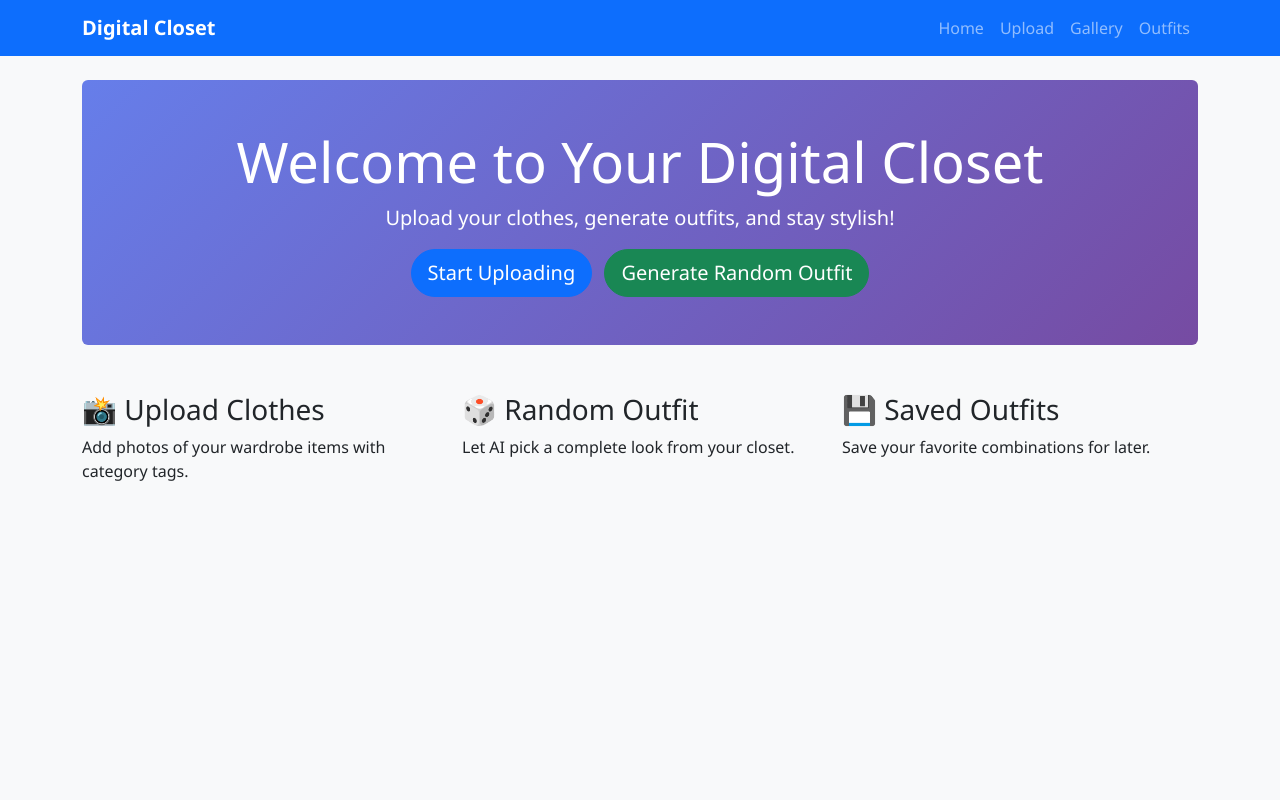
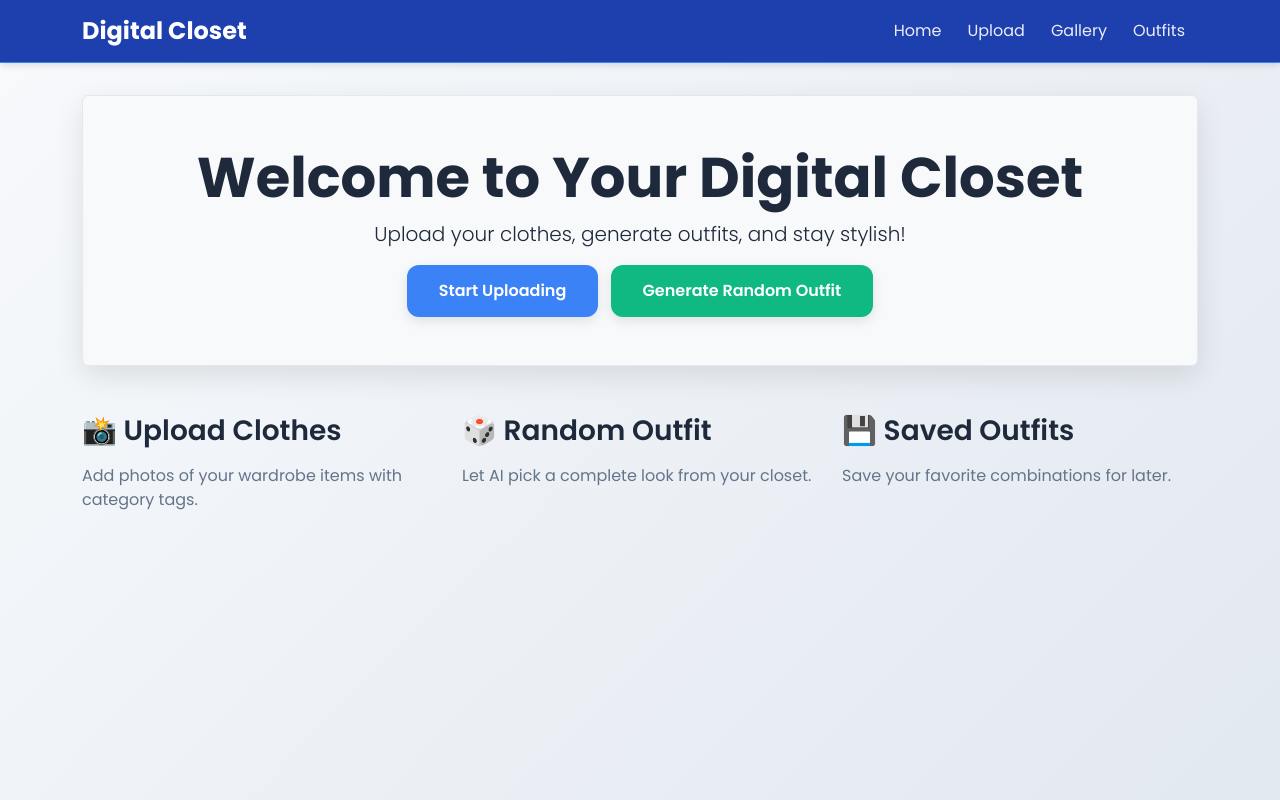
Before and after one commit to Yash-15252/Digital-Closet-App, a Flask app: page / in a window 1280 px wide. Run offline with Flask 3, Linux system fonts and the light colour scheme.

Commit message:
Initial commit: Professional Digital Closet App

```diff
--- a/app.py
+++ b/app.py
@@ -1,5 +1,4 @@
 from flask import Flask, render_template, request, redirect, url_for, flash, jsonify
-from flask_uploads import UploadSet, IMAGES, configure_uploads
 from flask_sqlalchemy import SQLAlchemy
 from models import db, Clothing, Outfit
 from config import Config
@@ -13,12 +12,6 @@ app.config.from_object(Config)
 
 db.init_app(app)
 
-# Uploads setup
-images = UploadSet('images', IMAGES)
-configure_uploads(app, images)
-
-
-
 @app.route('/')
 def index():
     return render_template('index.html')
@@ -29,8 +22,13 @@ def upload():
         file = request.files.get('file')
         category = request.form.get('category')
         if file and category:
-            filename = images.save(file)
-            clothing = Clothing(image_path=images.url(filename), category=category)
+            filename = secure_filename(file.filename)
+            upload_dir = 'static/uploads'
+            os.makedirs(upload_dir, exist_ok=True)
+            file_path = os.path.join(upload_dir, filename)
+            file.save(file_path)
+            image_path = f'/{upload_dir}/{filename}'
+            clothing = Clothing(image_path=image_path, category=category)
             db.session.add(clothing)
             db.session.commit()
             flash('Clothing item uploaded successfully!')
@@ -76,4 +74,4 @@ def save_outfit():
 if __name__ == '__main__':
     with app.app_context():
         db.create_all()
-    app.run(debug=True)
+    app.run(debug=True, host='0.0.0.0')
--- a/config.py
+++ b/config.py
@@ -5,8 +5,5 @@ load_dotenv()
 
 class Config:
     SECRET_KEY = os.environ.get('SECRET_KEY') or 'dev-secret-key-change-in-prod'
-    SQLALCHEMY_DATABASE_URI = os.environ.get('DATABASE_URL') or \
-        'sqlite:///instance/app.db'
+    SQLALCHEMY_DATABASE_URI = 'sqlite:///app.db'
     SQLALCHEMY_TRACK_MODIFICATIONS = False
-    UPLOADED_IMAGES_DEST = 'static/uploads'
-    UPLOADED_IMAGES_ALLOW = ['jpg', 'jpeg', 'png', 'gif']
--- a/requirements.txt
+++ b/requirements.txt
@@ -1,7 +1,5 @@
 Flask==3.0.3
 Flask-SQLAlchemy==3.1.1
-Flask-Uploads==0.2.1
-Pillow==10.4.0
 Werkzeug==3.0.4
 python-dotenv==1.0.1
 pytest==8.3.2
--- a/static/css/style.css
+++ b/static/css/style.css
@@ -1,30 +1,227 @@
+* {
+  margin: 0;
+  padding: 0;
+  box-sizing: border-box;
+}
+
+@import url('https://fonts.googleapis.com/css2?family=Poppins:wght@300;400;600;700&display=swap');
+
 body {
-    font-family: 'Segoe UI', Tahoma, Geneva, Verdana, sans-serif;
-    background-color: #f8f9fa;
+  font-family: 'Poppins', sans-serif;
+  background: linear-gradient(135deg, #f8fafc 0%, #e2e8f0 100%);
+  color: #1e293b;
+  min-height: 100vh;
+}
+
+.navbar {
+  background: #1e40af !important;
+  box-shadow: 0 4px 6px -1px rgba(0, 0,0,0.1);
+  border-bottom: 1px solid #3b82f6;
+}
+
+.navbar-brand {
+  font-weight: 700;
+  font-size: 1.5rem;
+  color: white !important;
+}
+
+.nav-link {
+  color: rgba(255,255,255,0.9) !important;
+  transition: all 0.3s ease;
+  border-radius: 8px;
+  margin: 0 5px;
+  padding: 8px 16px;
+}
+
+.nav-link:hover {
+  background: #3b82f6;
+  color: white !important;
+  transform: translateY(-1px);
 }
 
 .jumbotron {
-    background: linear-gradient(135deg, #667eea 0%, #764ba2 100%);
-    color: white;
+  background: white;
+  border-radius: 20px;
+  box-shadow: 0 10px 30px rgba(0,0,0,0.1);
+  color: #1e293b;
+  text-align: center;
+  padding: 4rem 2rem;
+  margin: 2rem 0;
+  animation: fadeInUp 1s ease;
+  border: 1px solid #e2e8f0;
+}
+
+@keyframes fadeInUp {
+  from { opacity: 0; transform: translateY(30px); }
+  to { opacity: 1; transform: translateY(0); }
+}
+
+.display-4 {
+  font-weight: 700;
+  color: #1e293b;
+}
+
+.btn {
+  border-radius: 12px;
+  padding: 14px 32px;
+  font-weight: 600;
+  transition: all 0.3s ease;
+  border: none;
+  font-size: 1rem;
+  position: relative;
+  cursor: pointer;
+  box-shadow: 0 4px 12px rgba(0,0,0,0.1);
+}
+
+.btn-primary {
+  background: #3b82f6;
+  color: white;
+}
+
+.btn-primary:hover {
+  background: #2563eb;
+  transform: translateY(-2px);
+  box-shadow: 0 8px 25px rgba(59,130,246,0.4);
+}
+
+.btn-success {
+  background: #10b981;
+  color: white;
+}
+
+.btn-success:hover {
+  background: #059669;
+  transform: translateY(-2px);
+  box-shadow: 0 8px 25px rgba(16,185,129,0.4);
+}
+
+.btn-secondary {
+  background: #6b7280;
+  color: white;
+}
+
+.btn-secondary:hover {
+  background: #4b5563;
+  transform: translateY(-2px);
 }
 
 .card {
-    transition: transform 0.2s, box-shadow 0.2s;
+  background: white;
+  border-radius: 16px;
+  box-shadow: 0 4px 20px rgba(0,0,0,0.08);
+  transition: all 0.3s ease;
+  border: 1px solid #f1f5f9;
+  overflow: hidden;
 }
 
 .card:hover {
-    transform: translateY(-5px);
-    box-shadow: 0 10px 20px rgba(0,0,0,0.1);
+  transform: translateY(-8px);
+  box-shadow: 0 20px 40px rgba(0,0,0,0.12);
 }
 
-.navbar-brand {
-    font-weight: bold;
+.card-img-top {
+  height: 250px;
+  object-fit: cover;
+  transition: transform 0.4s ease;
 }
 
-img {
-    border-radius: 8px;
+.card:hover .card-img-top {
+  transform: scale(1.05);
 }
 
-.btn {
-    border-radius: 25px;
+.form-control, .form-select {
+  border-radius: 12px;
+  border: 2px solid #e2e8f0;
+  background: white;
+  transition: all 0.3s ease;
+  padding: 12px 16px;
+  box-shadow: 0 1px 3px rgba(0,0,0,0.05);
 }
+
+.form-control:focus, .form-select:focus {
+  border-color: #3b82f6;
+  box-shadow: 0 0 0 0.2rem rgba(59,130,246,0.15);
+  transform: translateY(-1px);
+}
+
+.alert {
+  border-radius: 12px;
+  border: none;
+  box-shadow: 0 4px 12px rgba(0,0,0,0.1);
+  backdrop-filter: blur(10px);
+  background: #eff6ff;
+  border-left: 4px solid #3b82f6;
+}
+
+.pre {
+  background: #f8fafc;
+  border-radius: 12px;
+  font-size: 0.9rem;
+  max-height: 200px;
+  overflow-y: auto;
+  border: 1px solid #e2e8f0;
+  padding: 16px;
+}
+
+.row > div {
+  animation: fadeIn 0.6s ease forwards;
+  opacity: 0;
+}
+
+.row > div:nth-child(1) { animation-delay: 0.1s; }
+.row > div:nth-child(2) { animation-delay: 0.2s; }
+.row > div:nth-child(3) { animation-delay: 0.3s; }
+
+@keyframes fadeIn {
+  from { opacity: 0; transform: translateY(20px); }
+  to { opacity: 1; transform: translateY(0); }
+}
+
+.spinner {
+  border: 3px solid #f3f4f6;
+  border-top: 3px solid #3b82f6;
+  border-radius: 50%;
+  width: 24px;
+  height: 24px;
+  animation: spin 1s linear infinite;
+  display: inline-block;
+  vertical-align: middle;
+  margin-right: 8px;
+}
+
+@keyframes spin {
+  0% { transform: rotate(0deg); }
+  100% { transform: rotate(360deg); }
+}
+
+.fade-in {
+  animation: fadeIn 0.6s ease forwards;
+}
+
+.card-body h6 {
+  color: #1e293b;
+  font-weight: 600;
+}
+
+.col-md-4 h3 {
+  color: #1e293b;
+  font-weight: 600;
+  margin-bottom: 1rem;
+}
+
+.col-md-4 p {
+  color: #64748b;
+}
+
+/* Professional responsive adjustments */
+@media (max-width: 768px) {
+  .jumbotron {
+    margin: 1rem;
+    padding: 2rem 1rem;
+  }
+
+  .btn {
+    padding: 12px 24px;
+    font-size: 0.95rem;
+  }
+}
--- a/static/js/script.js
+++ b/static/js/script.js
@@ -1,15 +1,119 @@
-function saveOutfit(outfit) {
+document.addEventListener('DOMContentLoaded', function() {
+  // Smooth scrolling for nav links
+  const navLinks = document.querySelectorAll('.nav-link');
+  navLinks.forEach(link => {
+    link.addEventListener('click', smoothScroll);
+  });
+
+  function smoothScroll(e) {
+    const href = this.getAttribute('href');
+    if (href.startsWith('#')) {
+      e.preventDefault();
+      const target = document.querySelector(href);
+      if (target) {
+        target.scrollIntoView({ behavior: 'smooth' });
+      }
+    }
+  }
+
+  // Animate cards on load
+  const cards = document.querySelectorAll('.card');
+  cards.forEach((card, index) => {
+    card.style.animationDelay = `${index * 0.1}s`;
+    card.classList.add('fade-in');
+  });
+
+  // Outfit save with animation
+  const saveBtn = document.getElementById('saveBtn');
+  if (saveBtn) {
+    saveBtn.addEventListener('click', function() {
+      this.innerHTML = '<div class="spinner"></div> Saving...';
+      this.classList.add('btn-success');
+    });
+  }
+
+  // Generate outfit button animation
+  const genBtn = document.querySelector('.btn-success');
+  if (genBtn) {
+    genBtn.addEventListener('mouseenter', function() {
+      this.style.transform = 'scale(1.1) rotate(5deg)';
+    });
+    genBtn.addEventListener('mouseleave', function() {
+      this.style.transform = 'scale(1)';
+    });
+  }
+
+  // Gallery image hover
+  const galleryImgs = document.querySelectorAll('.card-img-top');
+  galleryImgs.forEach(img => {
+    img.addEventListener('mouseenter', function() {
+      this.style.filter = 'brightness(1.2) saturate(1.2)';
+      this.parentElement.style.transform = 'translateY(-10px)';
+    });
+    img.addEventListener('mouseleave', function() {
+      this.style.filter = 'brightness(1) saturate(1)';
+      this.parentElement.style.transform = 'translateY(0)';
+    });
+  });
+
+  // Upload form enhancement
+  const uploadForm = document.querySelector('form');
+  if (uploadForm) {
+    uploadForm.addEventListener('submit', function() {
+      const submitBtn = this.querySelector('button[type="submit"]');
+      submitBtn.innerHTML = '<div class="spinner"></div> Uploading...';
+      submitBtn.disabled = true;
+      // Re-enable after 5s in case no redirect
+      setTimeout(() => {
+        submitBtn.disabled = false;
+        submitBtn.innerHTML = 'Upload';
+      }, 5000);
+    });
+  }
+
+  // Parallax effect for jumbotron
+  window.addEventListener('scroll', function() {
+    const jumbotron = document.querySelector('.jumbotron');
+    if (jumbotron) {
+      const scrolled = window.pageYOffset;
+      jumbotron.style.transform = `translateY(${scrolled * 0.5}px)`;
+    }
+  });
+
+  // Confetti for outfit save (bonus fun)
+  function confetti() {
+    // Simple confetti using canvas
+    const canvas = document.createElement('canvas');
+    canvas.style.position = 'fixed';
+    canvas.style.top = '0';
+    canvas.style.left = '0';
+    canvas.width = window.innerWidth;
+    canvas.height = window.innerHeight;
+    canvas.style.zIndex = '9999';
+    canvas.style.pointerEvents = 'none';
+    document.body.appendChild(canvas);
+    const ctx = canvas.getContext('2d');
+    // Confetti animation code...
+    setTimeout(() => document.body.removeChild(canvas), 3000);
+  }
+
+  // Trigger confetti on save success
+  window.saveOutfitSuccess = function() {
+    confetti();
+  };
+
+  // Update saveOutfit to use new handler
+  window.saveOutfit = function(outfit) {
     fetch('/save_outfit', {
       method: 'POST',
-        headers: {
-            'Content-Type': 'application/json',
-        },
+      headers: {'Content-Type': 'application/json'},
       body: JSON.stringify(outfit)
     })
     .then(response => response.json())
     .then(data => {
       if (data.status === 'saved') {
-            alert('Outfit saved successfully!');
+        alert('Outfit saved! 🎉');
+        window.saveOutfitSuccess();
         window.location.href = '/outfits';
       }
     })
@@ -17,4 +121,5 @@ function saveOutfit(outfit) {
       console.error('Error:', error);
       alert('Error saving outfit.');
     });
-}
+  };
+});
--- a/templates/base.html
+++ b/templates/base.html
@@ -4,7 +4,9 @@
     <meta charset="UTF-8">
     <meta name="viewport" content="width=device-width, initial-scale=1.0">
     <title>{% block title %}Digital Closet{% endblock %}</title>
-    <link href="https://cdn.jsdelivr.net/npm/bootstrap@5.3.3/dist/css/bootstrap.min.css" rel="stylesheet">
+<link href="https://cdn.jsdelivr.net/npm/bootstrap@5.3.3/dist/css/bootstrap.min.css" rel="stylesheet">
+    <link rel="stylesheet" href="https://cdnjs.cloudflare.com/ajax/libs/font-awesome/6.5.1/css/all.min.css">
+    <link href="https://fonts.googleapis.com/css2?family=Poppins:wght@300;400;600;700&display=swap" rel="stylesheet">
     <link rel="stylesheet" href="{{ url_for('static', filename='css/style.css') }}">
 </head>
 <body>
```
Lines whose indentation alone changed are shown as unchanged.
